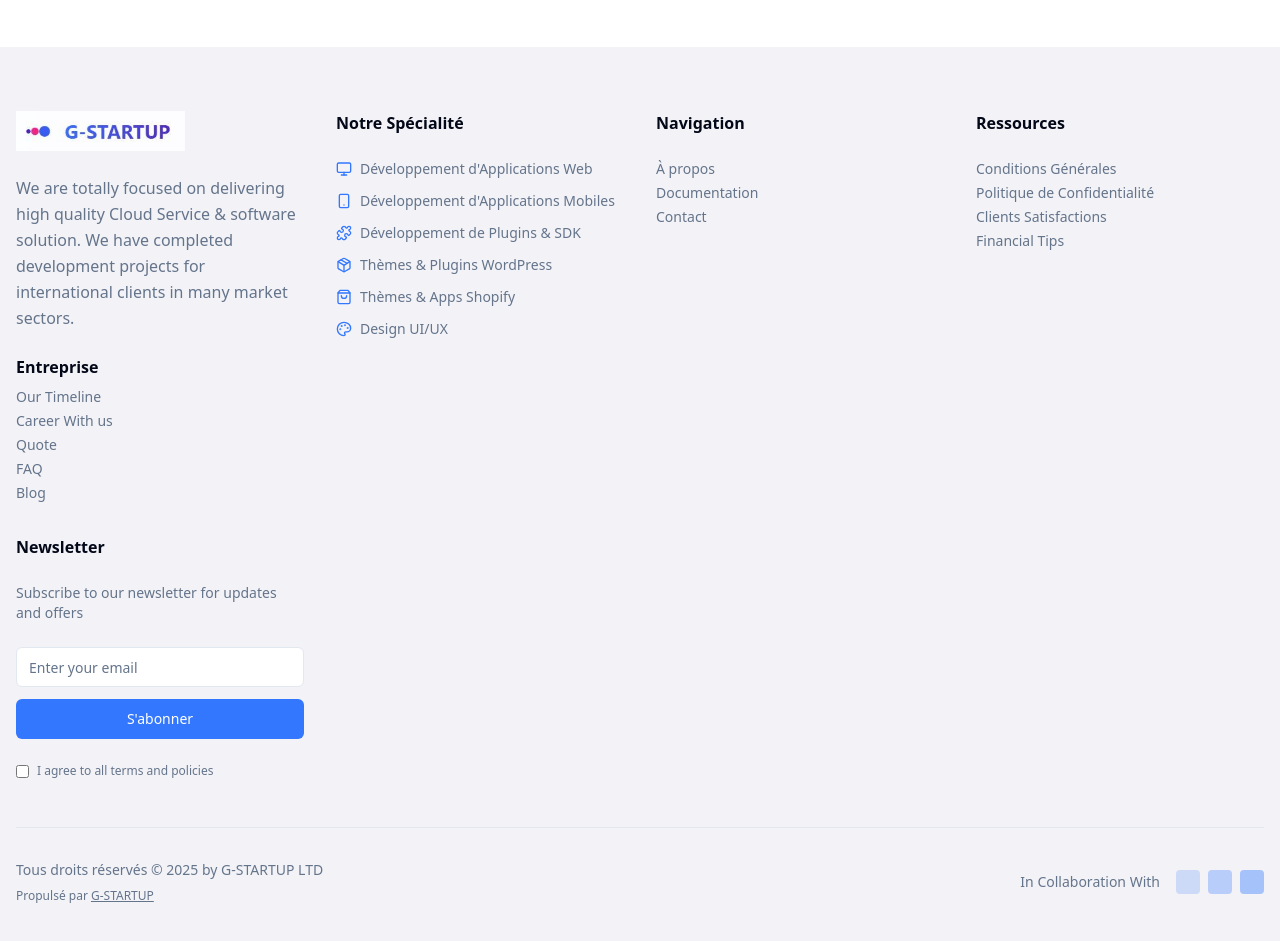
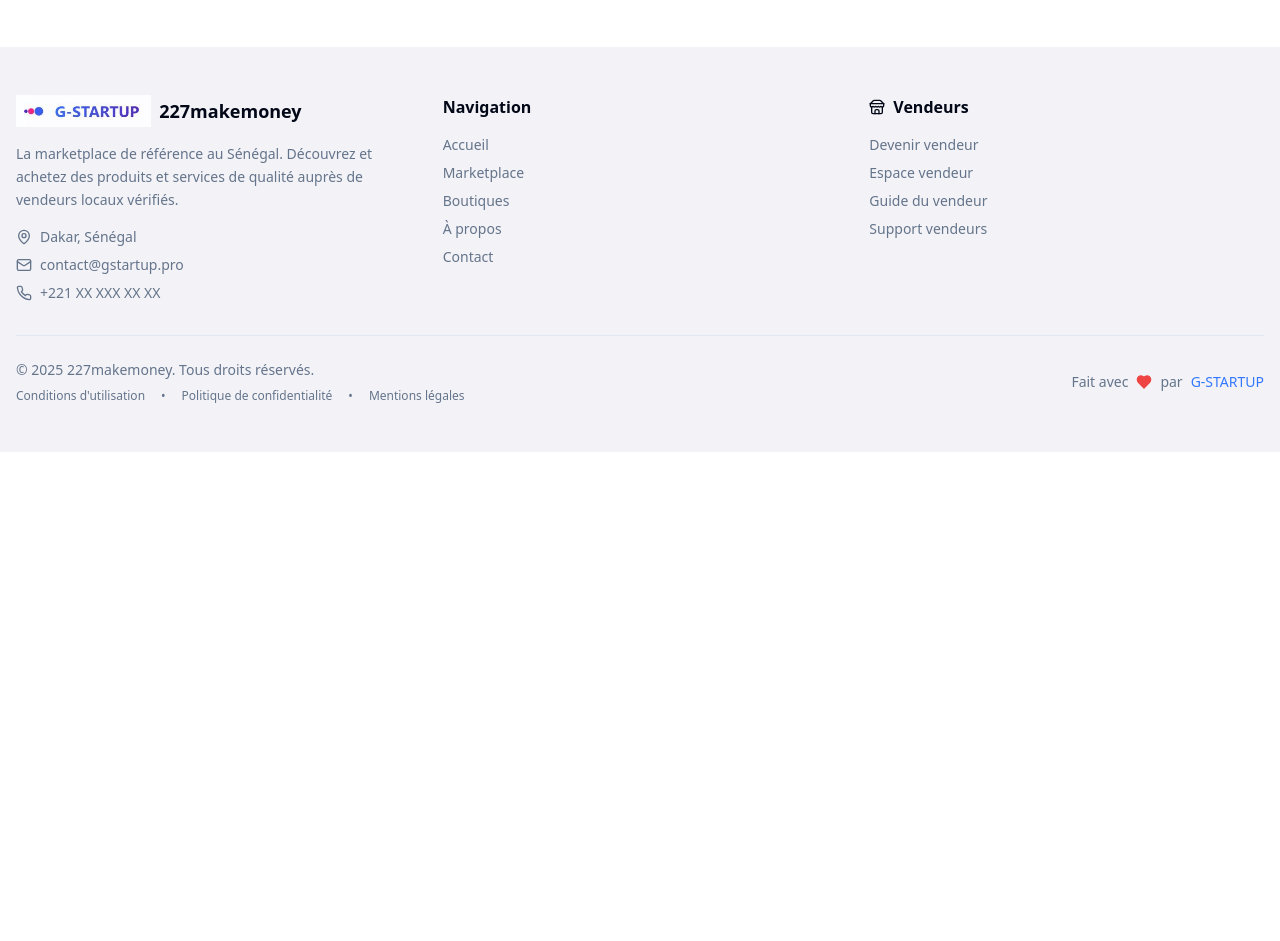
Before and after one commit to Gst0432/gstartup, a React (Vite) app: page /services in a window 1280 px wide. Shown: the part 5060-6001 px from the top of the page. After the commit the page ends 5512 px from the top, so only its background shows below. Built offline with nearby package versions, Linux system fonts and the light colour scheme.

Commit message:
Refactor footer and hide elements
Reorganize the footer and hide unnecessary elements.

```diff
--- a/src/components/Footer.tsx
+++ b/src/components/Footer.tsx
@@ -1,141 +1,99 @@
 import { Button } from './ui/button';
 import { Input } from './ui/input';
-import { Monitor, Smartphone, Puzzle, Package, ShoppingBag, Palette } from 'lucide-react';
+import { Store, Mail, Phone, MapPin, Heart } from 'lucide-react';
 import { useLanguage } from '../hooks/useLanguage';
 
 export const Footer = () => {
   const { t } = useLanguage();
-
   const currentYear = new Date().getFullYear();
 
   return (
-    <footer className="bg-muted py-16">
+    <footer className="bg-muted py-12">
       <div className="container mx-auto px-4">
-        <div className="grid md:grid-cols-2 lg:grid-cols-4 gap-8 mb-12">
-          {/* Company Info */}
-          <div className="space-y-6">
+        <div className="grid md:grid-cols-3 gap-8 mb-8">
+          {/* À propos */}
+          <div className="space-y-4">
             <div className="flex items-center gap-2">
               <img
                 src="/lovable-uploads/c72d66fa-2175-4b64-b34b-5754d320f178.png"
-                alt="G-STARTUP Logo"
-                className="h-10 w-auto"
+                alt="227makemoney Logo"
+                className="h-8 w-auto"
               />
+              <span className="font-bold text-lg">227makemoney</span>
             </div>
 
-            <p className="text-muted-foreground leading-relaxed">
-              We are totally focused on delivering high quality Cloud Service & software solution.
-              We have completed development projects for international clients in many market sectors.
+            <p className="text-muted-foreground text-sm leading-relaxed">
+              La marketplace de référence au Sénégal. Découvrez et achetez des produits et services de qualité auprès de vendeurs locaux vérifiés.
             </p>
 
-            <div className="space-y-2">
-              <h4 className="font-semibold">{t('company')}</h4>
-              <ul className="space-y-1 text-sm text-muted-foreground">
-                <li><a href="#" className="hover:text-primary transition-colors">Our Timeline</a></li>
-                <li><a href="#" className="hover:text-primary transition-colors">Career With us</a></li>
-                <li><a href="#" className="hover:text-primary transition-colors">Quote</a></li>
-                <li><a href="#" className="hover:text-primary transition-colors">FAQ</a></li>
-                <li><a href="#" className="hover:text-primary transition-colors">Blog</a></li>
-              </ul>
+            <div className="space-y-2 text-sm text-muted-foreground">
+              <div className="flex items-center gap-2">
+                <MapPin className="h-4 w-4" />
+                <span>Dakar, Sénégal</span>
+              </div>
+              <div className="flex items-center gap-2">
+                <Mail className="h-4 w-4" />
+                <a href="mailto:contact@gstartup.pro" className="hover:text-primary transition-colors">
+                  contact@gstartup.pro
+                </a>
+              </div>
+              <div className="flex items-center gap-2">
+                <Phone className="h-4 w-4" />
+                <span>+221 XX XXX XX XX</span>
+              </div>
             </div>
           </div>
 
-          {/* Our Speciality */}
-          <div className="space-y-6">
-            <h4 className="font-semibold">{t('specialty')}</h4>
-            <ul className="space-y-3 text-sm text-muted-foreground">
-              <li className="flex items-center gap-2">
-                <Monitor className="h-4 w-4 text-primary" />
-                {t('webDev')}
-              </li>
-              <li className="flex items-center gap-2">
-                <Smartphone className="h-4 w-4 text-primary" />
-                {t('mobileDev')}
-              </li>
-              <li className="flex items-center gap-2">
-                <Puzzle className="h-4 w-4 text-primary" />
-                {t('pluginDev')}
-              </li>
-              <li className="flex items-center gap-2">
-                <Package className="h-4 w-4 text-primary" />
-                {t('wordpressDev')}
-              </li>
-              <li className="flex items-center gap-2">
-                <ShoppingBag className="h-4 w-4 text-primary" />
-                {t('shopifyDev')}
-              </li>
-              <li className="flex items-center gap-2">
-                <Palette className="h-4 w-4 text-primary" />
-                {t('uiuxDesign')}
-              </li>
+          {/* Navigation */}
+          <div className="space-y-4">
+            <h4 className="font-semibold">Navigation</h4>
+            <ul className="space-y-2 text-sm text-muted-foreground">
+              <li><a href="/" className="hover:text-primary transition-colors">Accueil</a></li>
+              <li><a href="/marketplace" className="hover:text-primary transition-colors">Marketplace</a></li>
+              <li><a href="/shops" className="hover:text-primary transition-colors">Boutiques</a></li>
+              <li><a href="/about" className="hover:text-primary transition-colors">À propos</a></li>
+              <li><a href="/contact" className="hover:text-primary transition-colors">Contact</a></li>
             </ul>
           </div>
 
-          {/* Navigation */}
-          <div className="space-y-6">
-            <h4 className="font-semibold">Navigation</h4>
-            <ul className="space-y-1 text-sm text-muted-foreground">
-              <li><a href="#about" className="hover:text-primary transition-colors">{t('about')}</a></li>
-              <li><a href="#documentation" className="hover:text-primary transition-colors">{t('documentation')}</a></li>
-              <li><a href="#contact" className="hover:text-primary transition-colors">{t('contact')}</a></li>
+          {/* Vendeurs */}
+          <div className="space-y-4">
+            <h4 className="font-semibold flex items-center gap-2">
+              <Store className="h-4 w-4" />
+              Vendeurs
+            </h4>
+            <ul className="space-y-2 text-sm text-muted-foreground">
+              <li><a href="/auth" className="hover:text-primary transition-colors">Devenir vendeur</a></li>
+              <li><a href="/vendor/dashboard" className="hover:text-primary transition-colors">Espace vendeur</a></li>
+              <li><a href="#" className="hover:text-primary transition-colors">Guide du vendeur</a></li>
+              <li><a href="#" className="hover:text-primary transition-colors">Support vendeurs</a></li>
             </ul>
-          </div>
-
-          {/* Resources */}
-          <div className="space-y-6">
-            <h4 className="font-semibold">{t('resources')}</h4>
-            <ul className="space-y-1 text-sm text-muted-foreground">
-              <li><a href="#" className="hover:text-primary transition-colors">{t('termsConditions')}</a></li>
-              <li><a href="#" className="hover:text-primary transition-colors">{t('privacyPolicy')}</a></li>
-              <li><a href="#" className="hover:text-primary transition-colors">Clients Satisfactions</a></li>
-              <li><a href="#" className="hover:text-primary transition-colors">Financial Tips</a></li>
-            </ul>
-          </div>
-
-          {/* Newsletter */}
-          <div className="space-y-6">
-            <h4 className="font-semibold">{t('newsletter')}</h4>
-            <p className="text-sm text-muted-foreground">
-              Subscribe to our newsletter for updates and offers
-            </p>
-
-            <div className="space-y-3">
-              <Input
-                placeholder="Enter your email"
-                className="bg-background"
-              />
-              <Button className="w-full">
-                {t('subscribe')}
-              </Button>
-            </div>
-
-            <div className="text-xs text-muted-foreground">
-              <label className="flex items-center gap-2 cursor-pointer">
-                <input type="checkbox" className="rounded" />
-                I agree to all terms and policies
-              </label>
-            </div>
           </div>
         </div>
 
-        {/* Bottom Section */}
-        <div className="border-t border-border pt-8">
+        {/* Section légale et copyright */}
+        <div className="border-t border-border pt-6">
           <div className="flex flex-col md:flex-row justify-between items-center gap-4">
-            <div className="flex flex-col items-center md:items-start gap-2">
+            <div className="text-center md:text-left">
               <p className="text-sm text-muted-foreground">
-                {t('allRightsReserved')} © {currentYear} by G-STARTUP LTD
+                © {currentYear} 227makemoney. Tous droits réservés.
               </p>
-              <p className="text-xs text-muted-foreground">
-                Propulsé par <a href="https://gstartup.pro" target="_blank" rel="noopener noreferrer" className="hover:text-primary underline">G-STARTUP</a>
-              </p>
+              <div className="flex items-center gap-4 mt-2 text-xs text-muted-foreground">
+                <a href="#" className="hover:text-primary transition-colors">Conditions d'utilisation</a>
+                <span>•</span>
+                <a href="#" className="hover:text-primary transition-colors">Politique de confidentialité</a>
+                <span>•</span>
+                <a href="#" className="hover:text-primary transition-colors">Mentions légales</a>
+              </div>
             </div>
 
-            <div className="flex items-center gap-4 text-sm text-muted-foreground">
-              <span>In Collaboration With</span>
-              <div className="flex items-center gap-2">
-                <div className="w-6 h-6 bg-primary/20 rounded"></div>
-                <div className="w-6 h-6 bg-primary/30 rounded"></div>
-                <div className="w-6 h-6 bg-primary/40 rounded"></div>
-              </div>
+            <div className="flex items-center gap-2 text-sm text-muted-foreground">
+              <span>Fait avec</span>
+              <Heart className="h-4 w-4 text-red-500 fill-current" />
+              <span>par</span>
+              <a href="https://gstartup.pro" target="_blank" rel="noopener noreferrer" className="text-primary hover:underline font-medium">
+                G-STARTUP
+              </a>
             </div>
           </div>
         </div>
```
